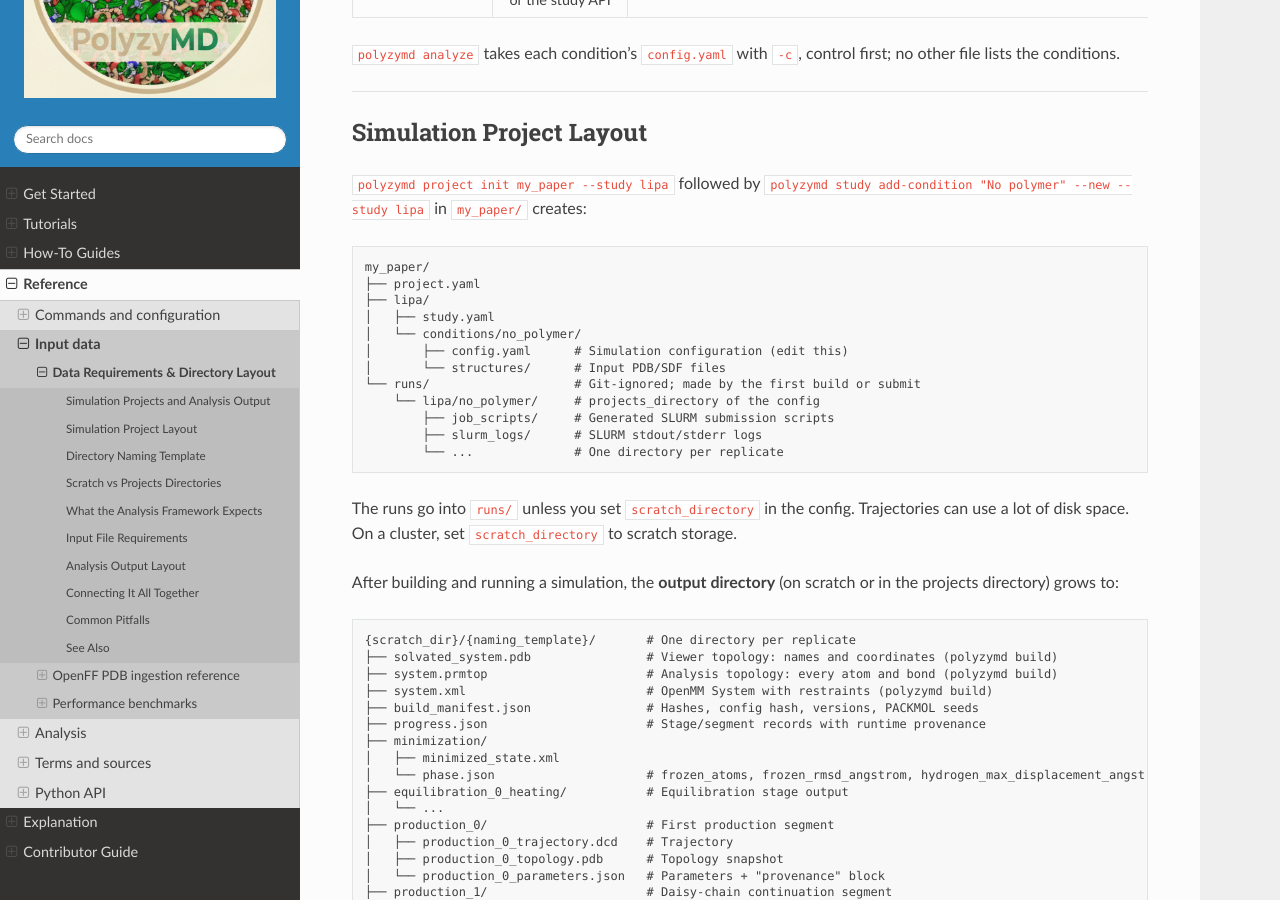
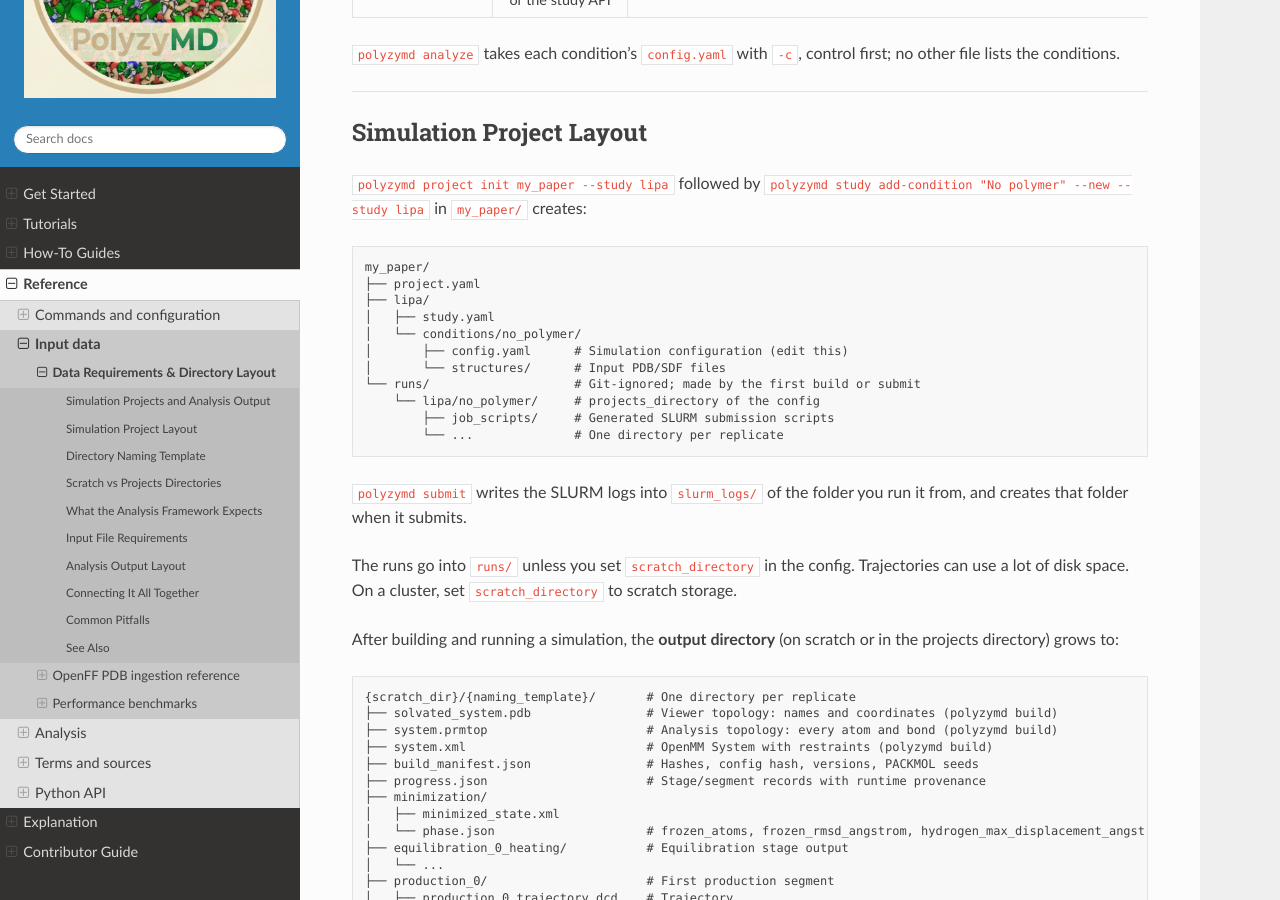
Before and after one commit to joelaforet/polyzymd, a Sphinx documentation site: the page built from docs/source/reference/data_requirements.md, in a window 1280 px wide and 900 px high, scrolled down 594 px. Built offline with Sphinx 7.4.7 and the Read the Docs theme 3.1.0, drawn with Linux system fonts in a browser that asks for light colours.

Commit message:
Say where SLURM logs go, list progress.json, match the validate report's ending

````diff
--- a/docs/source/reference/data_requirements.md
+++ b/docs/source/reference/data_requirements.md
@@ -39,9 +39,11 @@ my_paper/
 └── runs/                    # Git-ignored; made by the first build or submit
     └── lipa/no_polymer/     # projects_directory of the config
         ├── job_scripts/     # Generated SLURM submission scripts
-        ├── slurm_logs/      # SLURM stdout/stderr logs
         └── ...              # One directory per replicate
 ```
+
+`polyzymd submit` writes the SLURM logs into `slurm_logs/` of the folder you
+run it from, and creates that folder when it submits.
 
 The runs go into `runs/` unless you set `scratch_directory` in the config.
 Trajectories can use a lot of disk space. On a cluster, set
````
Also changed, not shown: docs/source/get_started/quickstart.md (+1 -0 lines), docs/source/tutorials/own_system.md (+2 -1 lines).
